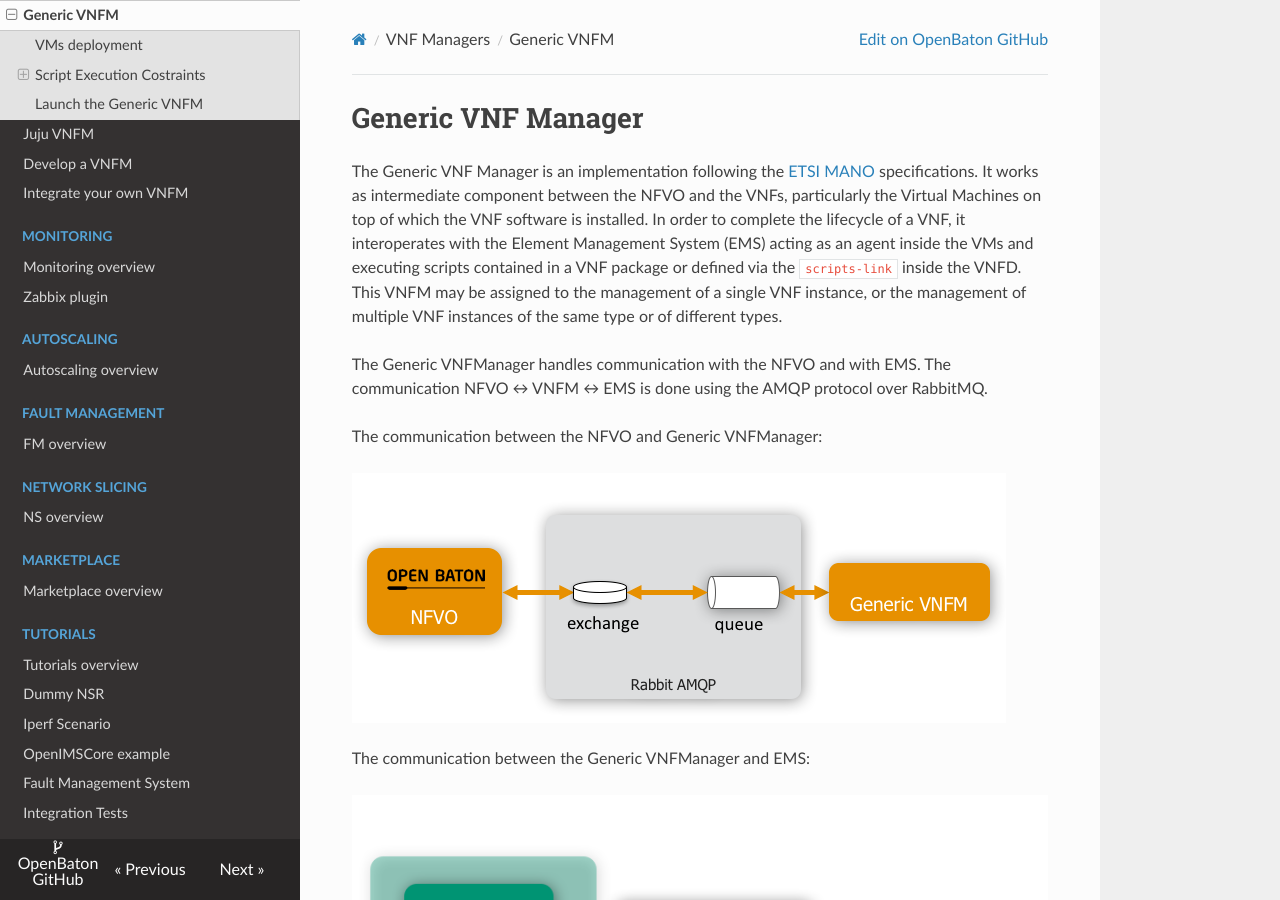
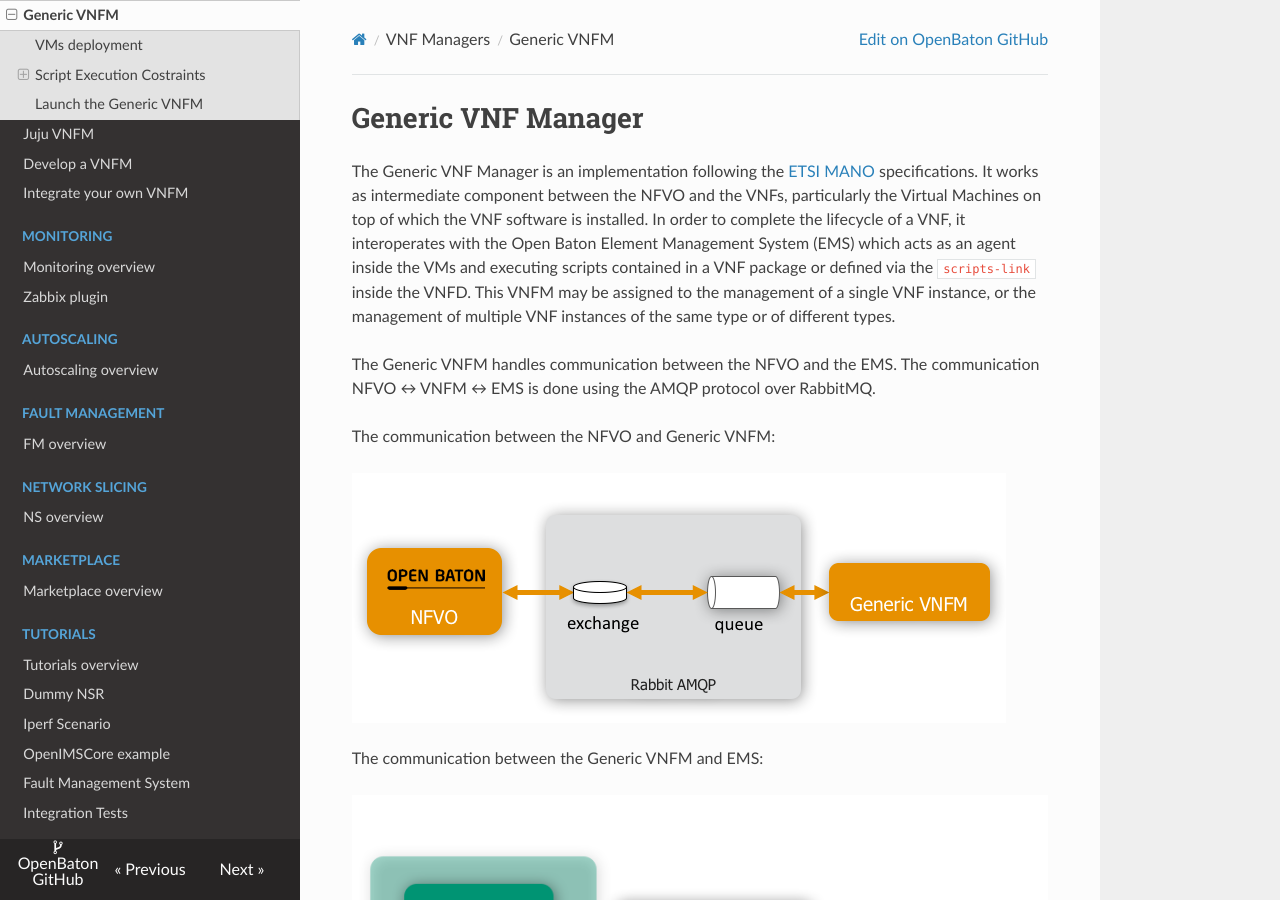
Before and after one commit to openbaton/docs, an MkDocs documentation site: the page built from docs/vnfm-generic.md, in a window 1280 px wide and 900 px high. Built offline with MkDocs 1.6.1, drawn with Linux system fonts in a browser that asks for light colours; nearby versions of some CDN libraries; old or Windows-style settings are respelled for this version of MkDocs.

Commit message:
imp: modified vnfm page

```diff
--- a/docs/vnfm-generic.md
+++ b/docs/vnfm-generic.md
@@ -1,15 +1,15 @@
 # Generic VNF Manager
 
-The Generic VNF Manager is an implementation following the [ETSI MANO][nfv-mano] specifications. It works as intermediate component between the NFVO and the VNFs, particularly the Virtual Machines on top of which the VNF software is installed. In order to complete the lifecycle of a VNF, it interoperates with the Element Management System (EMS) acting as an agent inside the VMs and executing scripts contained in a VNF package or defined via the `scripts-link` inside the VNFD.
+The Generic VNF Manager is an implementation following the [ETSI MANO][nfv-mano] specifications. It works as intermediate component between the NFVO and the VNFs, particularly the Virtual Machines on top of which the VNF software is installed. In order to complete the lifecycle of a VNF, it interoperates with the Open Baton Element Management System (EMS) which acts as an agent inside the VMs and executing scripts contained in a VNF package or defined via the `scripts-link` inside the VNFD.
 This VNFM may be assigned to the management of a single VNF instance, or the management of multiple VNF instances of the same type or of different types.
 
-The Generic VNFManager handles communication with the NFVO and with EMS. The communication NFVO ↔ VNFM ↔ EMS is done using the AMQP protocol over RabbitMQ.
+The Generic VNFM handles communication between the NFVO and the EMS. The communication NFVO ↔ VNFM ↔ EMS is done using the AMQP protocol over RabbitMQ.
 
-The communication between the NFVO and Generic VNFManager:
+The communication between the NFVO and Generic VNFM:
 
 ![NFVO - Generic VNFM communication][nfvo-vnfm-communication]
 
-The communication between the Generic VNFManager and EMS:
+The communication between the Generic VNFM and EMS:
 
 ![Generic VNFM - EMS communication][vnfm-ems-communication]
 
```
Also changed, not shown: docs/images/openbaton-release-3.png (deleted).
